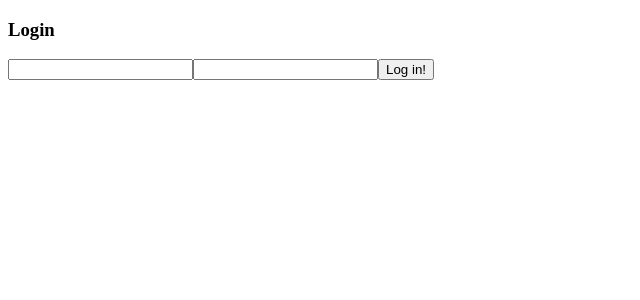
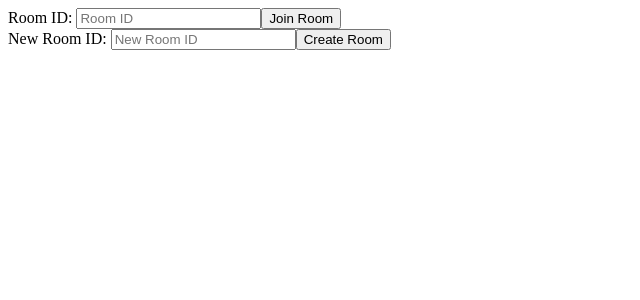
Before and after one commit to neft-tk/fatal-forge, a React (Create React App) app: page /gameview in a window 1280 px wide. Shown: the top 300 px of the page, without its empty margins (0-640 px from the left). Built offline with nearby package versions, Linux system fonts and the light colour scheme.

Commit message:
began assembly component

```diff
--- a/src/App.js
+++ b/src/App.js
@@ -6,54 +6,58 @@ import Lobby from './components/lobby/Lobby'
 import Gameview from './components/gameview/Gameview'
 import Settings from './components/lobby/Lobby'
 import {BrowserRouter as Router, Routes, Route, BrowserRouter} from 'react-router-dom'
+import Assembly from './components/gameview/assembly/Assembly'
 
 function App() {
-  const [isLoggedIn, setIsLoggedIn] = useState(false)
+  // const [isLoggedIn, setIsLoggedIn] = useState(false)
 
-  useEffect(()=>{
-    //let loggedin = checkIfLoggedIn();
-    /*
-      if (isLoggedIn != loggedin){
-        setIsLoggedIn(loggedin);
-      }
+  // useEffect(()=>{
+  //   //let loggedin = checkIfLoggedIn();
+  //   /*
+  //     if (isLoggedIn != loggedin){
+  //       setIsLoggedIn(loggedin);
+  //     }
 
-    */
+  //   */
 
 
-      // basically just hit local storage and validate if we are logged in and set the
-      // state if its different than the current state
-    })
+  //     // basically just hit local storage and validate if we are logged in and set the
+  //     // state if its different than the current state
+  //   })
 
 
-  const renderRoutes = () => {
-    return (
-     <>
+  // const renderRoutes = () => {
+  //   return (
+  //    <>
 
-      <Nav/>
+  //     <Nav/>
 
-      <div id="routeContainer">
-        <Router>
-          <Routes>
-            <Route path='/' element={<Lobby/>}/>
-            <Route path='/lobby' element={<Lobby/>}/>
-            <Route path='/gameview' element={<Gameview/>}/>
-            <Route path='/settings' element={<Settings/>}/>
-          </Routes>
-        </Router>
-      </div>
+  //     <div id="routeContainer">
+  //       <Router>
+  //         <Routes>
+  //           <Route path='/' element={<Lobby/>}/>
+  //           <Route path='/lobby' element={<Lobby/>}/>
+  //           <Route path='/gameview' element={<Gameview/>}/>
+  //           <Route path='/settings' element={<Settings/>}/>
+  //         </Routes>
+  //       </Router>
+  //     </div>
 
-     </>
-    )
+  //    </>
+  //   )
 
-  }
+  // }
 
+  // return (
+  //   <div className="App">
+
+  //     {isLoggedIn ? renderRoutes() : <Login setLogin={setIsLoggedIn} />}
+
+  //   </div>
+  // );
   return (
-    <div className="App">
-
-      {isLoggedIn ? renderRoutes() : <Login setLogin={setIsLoggedIn} />}
-
-    </div>
-  );
+<Assembly />
+  )
 }
 
 export default App;
--- a/src/components/gameview/Gameview.jsx
+++ b/src/components/gameview/Gameview.jsx
@@ -1,7 +1,9 @@
 import React from 'react'
+import Assembly from './assembly/Assembly'
 
 export default function Gameview() {
   return (
-    <div>Gameview</div>
+    // <div>Gameview</div>
+    <Assembly />
   )
 }
--- a/src/components/gameview/assembly/Assembly.jsx
+++ b/src/components/gameview/assembly/Assembly.jsx
@@ -1,7 +1,34 @@
-import React from 'react'
+import React, { useState } from 'react'
 
-export default function Assembly() {
+// The assembly component will handle players joining and creating rooms to play with others.
+
+// Once a player has joined a room, they will be taken to that room, in the initialize component.
+
+function Assembly() {
+  const [joinRoom, setJoinRoom] = useState("");
+  const [createRoom, setCreateRoom] = useState("");
+
+  const handleFormSubmit = (e) => {
+    e.preventDefault()
+    // We will want to emit the room that this player wants to join/create
+    console.log(e.target)
+    setCreateRoom("")
+    setJoinRoom("")
+  }
+
   return (
-    <div>Assembly</div>
+    <div>
+      <form action="">
+        <label htmlFor="joinRoomInput">Room ID: </label>
+        <input type="text" id='joinRoomInput' placeholder='Room ID' value={joinRoom} onChange={e => setJoinRoom(e.target.value)}/>
+        <button onClick={handleFormSubmit}>Join Room</button>
+        <br />
+        <label htmlFor="createRoomInput">New Room ID: </label>
+        <input type='text' id='createRoomInput' placeholder="New Room ID" value={createRoom} onChange={e => setCreateRoom(e.target.value)}/>
+        <button className='create-room' onClick={handleFormSubmit}>Create Room</button>
+      </form>
+    </div>
   )
 }
+
+export default Assembly;
```
